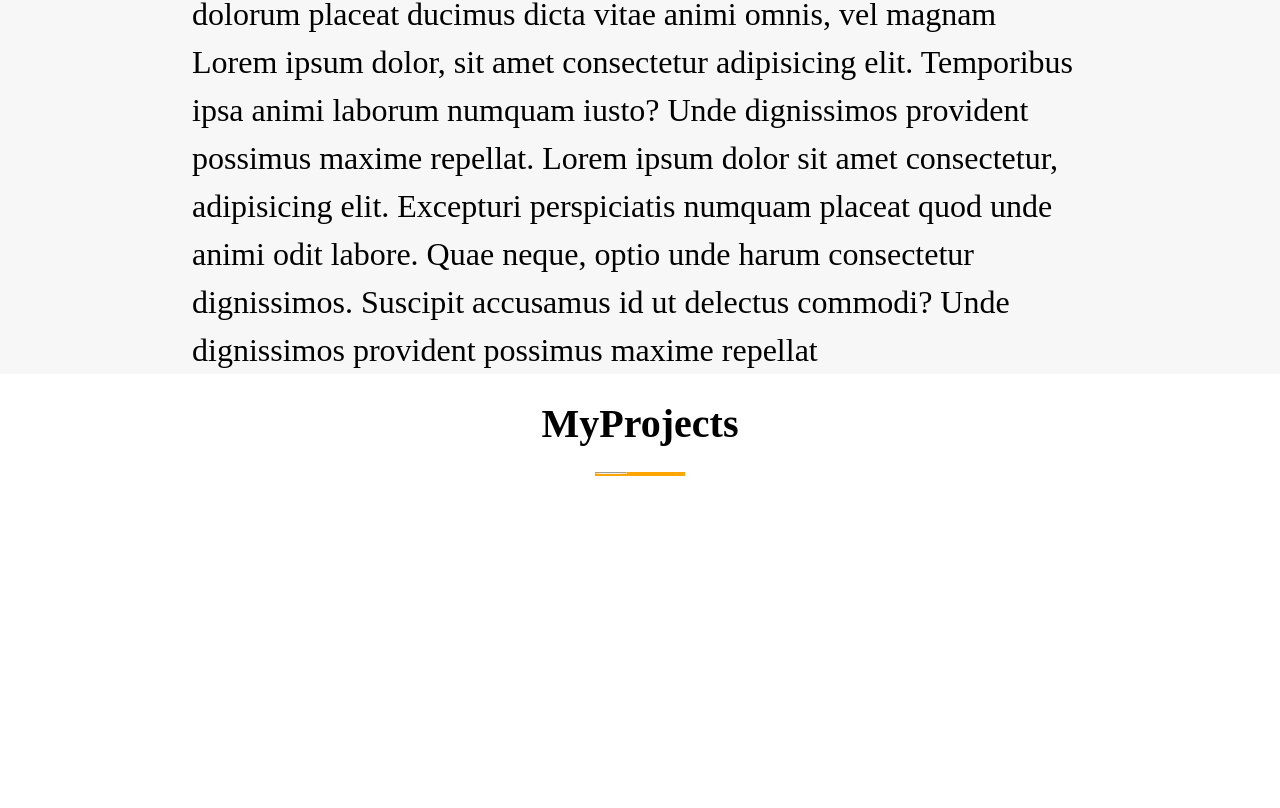
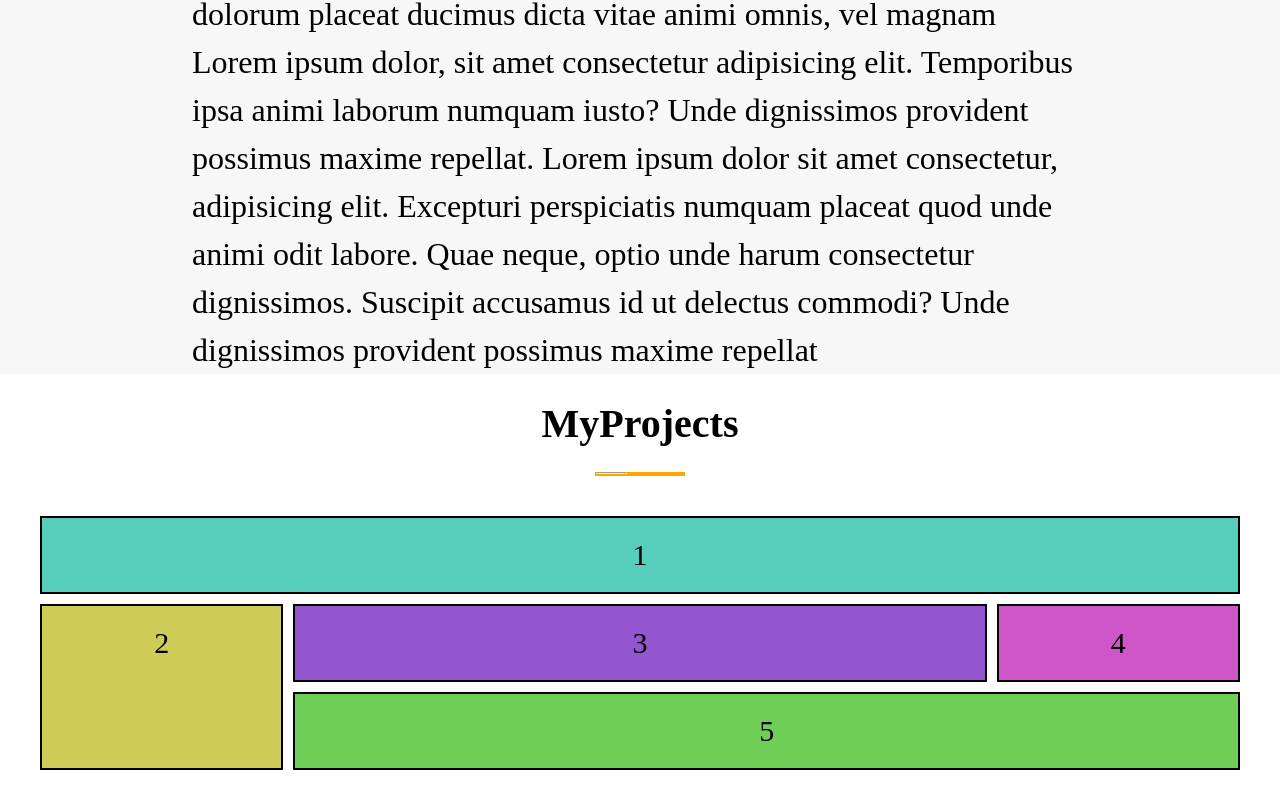
Before and after one commit to amitAsher22/protfolioApp, a React (Create React App) app: page / in a window 1280 px wide. Shown: the part 557-1365 px from the top of the page. Built offline with nearby package versions, Linux system fonts and the light colour scheme.

Commit message:
my projects protfolio

```diff
--- a/src/components/MyProjects.js
+++ b/src/components/MyProjects.js
@@ -4,17 +4,24 @@ import "../css/myprojects.css"
 const MyProjects = () => {
   return (
     <div>
-         <div  className="section3">
-            <h1  className="titleMyProjects">MyProjects</h1>
-            <div  className="lineCenter" >
-                <hr/>
-            </div>
-            <div className="AllMyProjects">
-            <div className="project div1" > </div>
+      <div className="section3">
+        <h1 className="titleMyProjects">MyProjects</h1>
+        <div className="lineCenter" >
+          <hr />
+        </div>
+        <div >
+          <div  className="grid-container">
+            <div  className="item1" >1</div>
+            <div  className="item2">2</div>
+            <div  className="item3">3</div>
+            <div  className="item4">4</div>
+            <div  className="item5">5</div>
 
 
-            </div>
+          </div>
+
         </div>
+      </div>
     </div>
   );
 }
--- a/src/components/SectionOne.js
+++ b/src/components/SectionOne.js
@@ -19,10 +19,10 @@ const SectionOne = () => {
      </div>
      <div className='Categories'>
         <ul>
-           <li className="textNav"><a href="#about">About Me</a></li>
-           <li className="textNav"><a href="#about">MyProjects</a></li>
-           <li className="textNav"><a href="#about">MyExperience</a></li>
-           <li className="textNav"><a href="#about">Contact Me</a></li>
+           <li className="textNav"><a >About Me</a></li>
+           <li className="textNav"><a >MyProjects</a></li>
+           <li className="textNav"><a >MyExperience</a></li>
+           <li className="textNav"><a >Contact Me</a></li>
          </ul>
      </div>
 
--- a/src/css/myprojects.css
+++ b/src/css/myprojects.css
@@ -5,16 +5,84 @@
   text-align: center;
 }
 
-.AllMyProjects{
+.grid-container{
   display: grid;
+  grid-template-areas:
+  'header header header header header '
+  'menu main main main right '
+  'menu footer footer footer footer ';
+  grid-gap: 10px;
+  padding: 10px;
+  margin: 30px;
+  /* /////////////////////////////////// */
+  /* display: grid;
   grid-template-columns: 100px 1fr 1fr 1fr  ;
   grid-template-rows: repeat(5, 100px);
-  margin:20px;
-  gap: 10px;
   grid-template-areas:
   "for one one one"
   "for tree tree two "
   "for tree tree two "
-  "for five five  five"
+  "for five five  five" */
+  /* ///////////////////////////// */
 
 }
+
+/* .grid-item {
+  border: 1px solid black;
+    width: 300px;
+    height: 300px;
+    border: 2px solid black;
+} */
+
+.item1 { grid-area: header; background-color: rgba(44, 194, 169, 0.8);}
+.item2 { grid-area: menu; background-color: rgba(194, 192, 44, 0.8); }
+.item3 { grid-area: main; background-color: rgba(122, 44, 194, 0.8); }
+.item4 { grid-area: right; background-color: rgba(194, 44, 187, 0.8); }
+.item5 { grid-area: footer; background-color: rgba(74, 194, 44, 0.8); }
+
+.grid-container > div {
+  text-align: center;
+  padding: 20px 0;
+  font-size: 30px;
+  border: 2px solid black;
+}
+
+
+/* .div1{
+  background-color: rgb(42, 50, 165);
+  width: 100%;
+  height: 100%;
+
+
+}
+
+.div2{
+  background-color: brown;
+  width: 100%;
+  height: 100%;
+
+
+
+}
+.div3{
+  background-color: rgb(165, 126, 42);
+  width: 100%;
+  height: 100%;
+
+
+}
+
+.div4{
+  background-color: rgb(42, 165, 58);
+  width: 100%;
+  height: 100%;
+
+
+}
+
+.div5{
+  background-color: rgb(165, 42, 165);
+  width: 100%;
+  height: 100%;
+
+} */
--- a/src/index.js
+++ b/src/index.js
@@ -2,7 +2,7 @@ import React from 'react';
 import ReactDOM from 'react-dom';
 import './index.css';
 import App from './App';
-import reportWebVitals from './reportWebVitals';
+
 
 ReactDOM.render(
   <React.StrictMode>
@@ -10,8 +10,3 @@ ReactDOM.render(
   </React.StrictMode>,
   document.getElementById('root')
 );
-
-// If you want to start measuring performance in your app, pass a function
-// to log results (for example: reportWebVitals(console.log))
-// or send to an analytics endpoint. Learn more: https://bit.ly/CRA-vitals
-reportWebVitals();
--- a/src/reportWebVitals.js
+++ /dev/null
@@ -1,13 +0,0 @@
-const reportWebVitals = onPerfEntry => {
-  if (onPerfEntry && onPerfEntry instanceof Function) {
-    import('web-vitals').then(({ getCLS, getFID, getFCP, getLCP, getTTFB }) => {
-      getCLS(onPerfEntry);
-      getFID(onPerfEntry);
-      getFCP(onPerfEntry);
-      getLCP(onPerfEntry);
-      getTTFB(onPerfEntry);
-    });
-  }
-};
-
-export default reportWebVitals;
```
Also changed, not shown: src/setupTests.js (deleted, +0 -5 lines), 1 other file (tests, documents, lock files or other folders).
